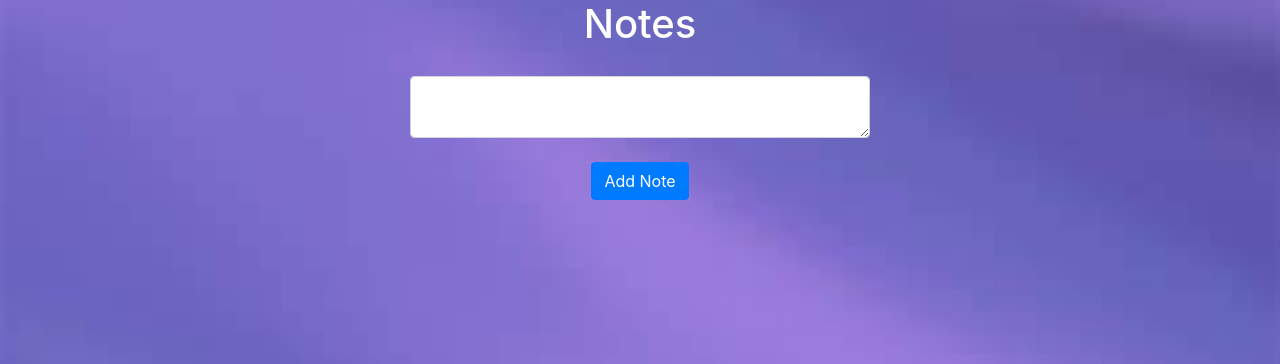
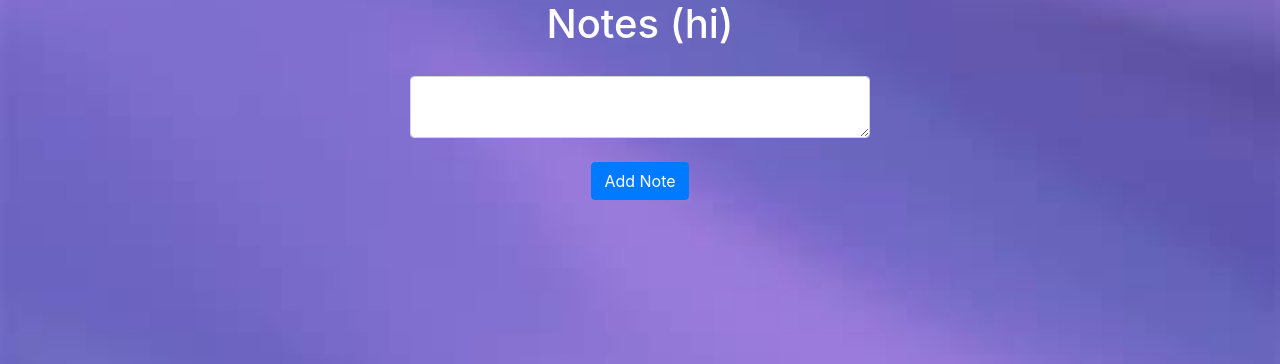
Before and after one commit to robertmonopoly/FuelCostCalculator, a Flask app: page / in a window 1280 px wide. Shown: the part 56-420 px from the top of the page. Run offline with Flask 3, Linux system fonts and the light colour scheme; the visitor is signed in with stand-in values (Sample User, id 1); data that the repository does not hold is empty; some libraries are stand-ins or nearby versions.

Commit message:
trying webhook
trying webhook

trying webhook

trying webhook

```diff
--- a/flask/website/templates/home.html
+++ b/flask/website/templates/home.html
@@ -2,7 +2,7 @@
 {% block title %}Home{% endblock %}
 
 {% block content %}
-  <h1 align="center">Notes</h1>
+  <h1 align="center">Notes (hi)</h1>
   <ul class="list-group list-group-flush" id="notes">
     {% for note in user.notes %}
     <li class="list-group-item note-item">
```
